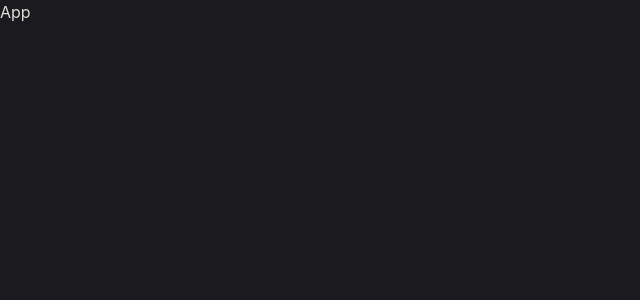
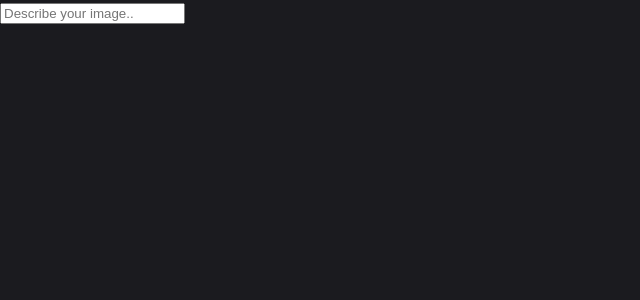
Before and after one commit to tomsabu444/ImageGeneration-DesktopApp, a React (Vite) app in the folder src/renderer/: page / in a window 1280 px wide. Shown: the top 300 px of the page, without its empty margins (0-640 px from the left). Built offline with nearby package versions, Linux system fonts and the light colour scheme.

Commit message:
material UI --added

```diff
--- a/package.json
+++ b/package.json
@@ -20,6 +20,9 @@
   "dependencies": {
     "@electron-toolkit/preload": "^3.0.0",
     "@electron-toolkit/utils": "^3.0.0",
+    "@emotion/react": "^11.11.4",
+    "@emotion/styled": "^11.11.5",
+    "@mui/material": "^5.15.18",
     "electron-updater": "^6.1.7"
   },
   "devDependencies": {
--- a/src/renderer/src/App.jsx
+++ b/src/renderer/src/App.jsx
@@ -1,8 +1,11 @@
 import React from 'react'
-
+//? imports
+import ImageGenetaion from './components/ImageGeneration'
 function App() {
   return (
-    <div>App</div>
+    <>
+    <ImageGenetaion/>
+    </>
   )
 }
 
```
Also changed, not shown: 1 other file (tests, documents, lock files or other folders).
